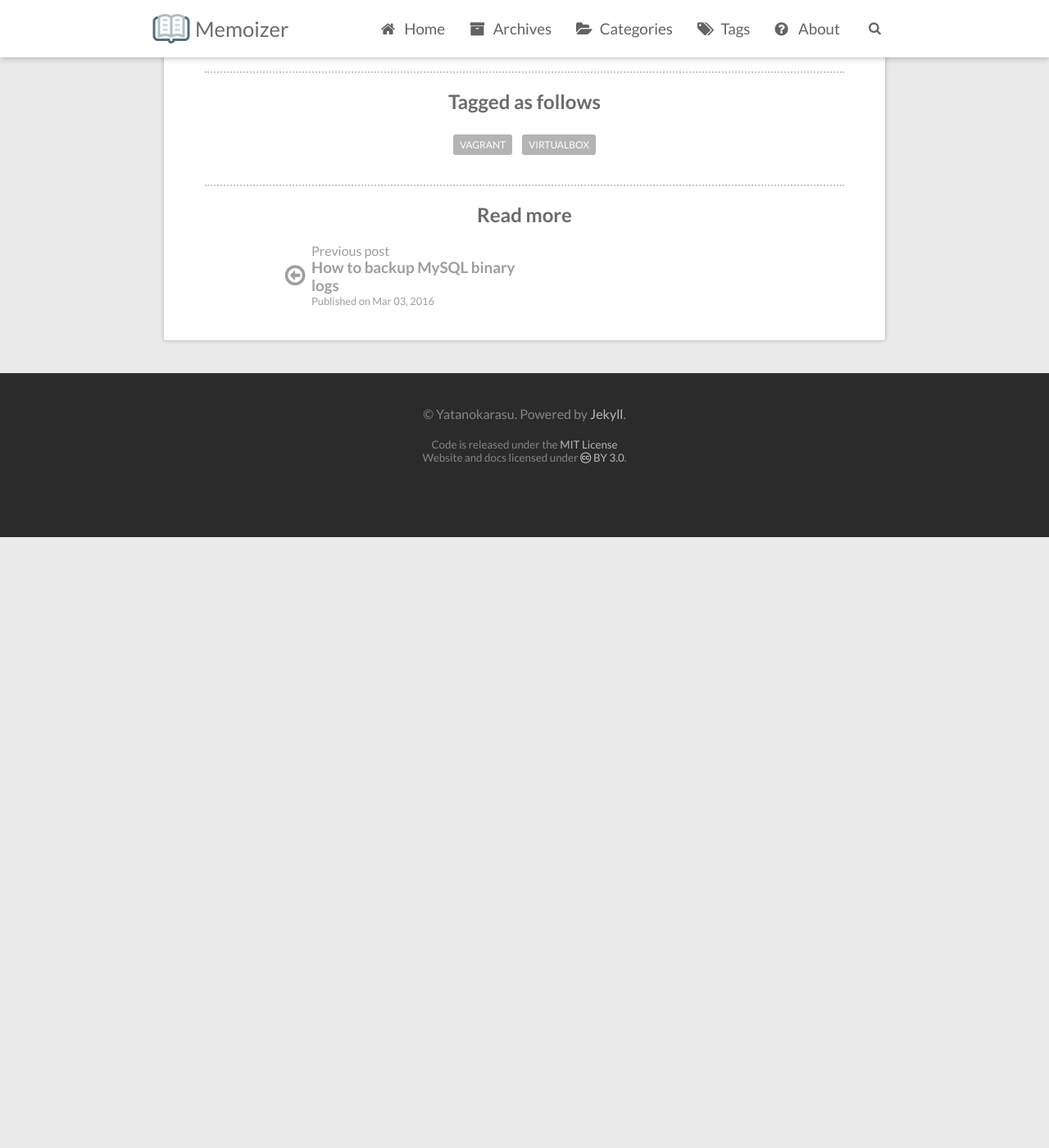
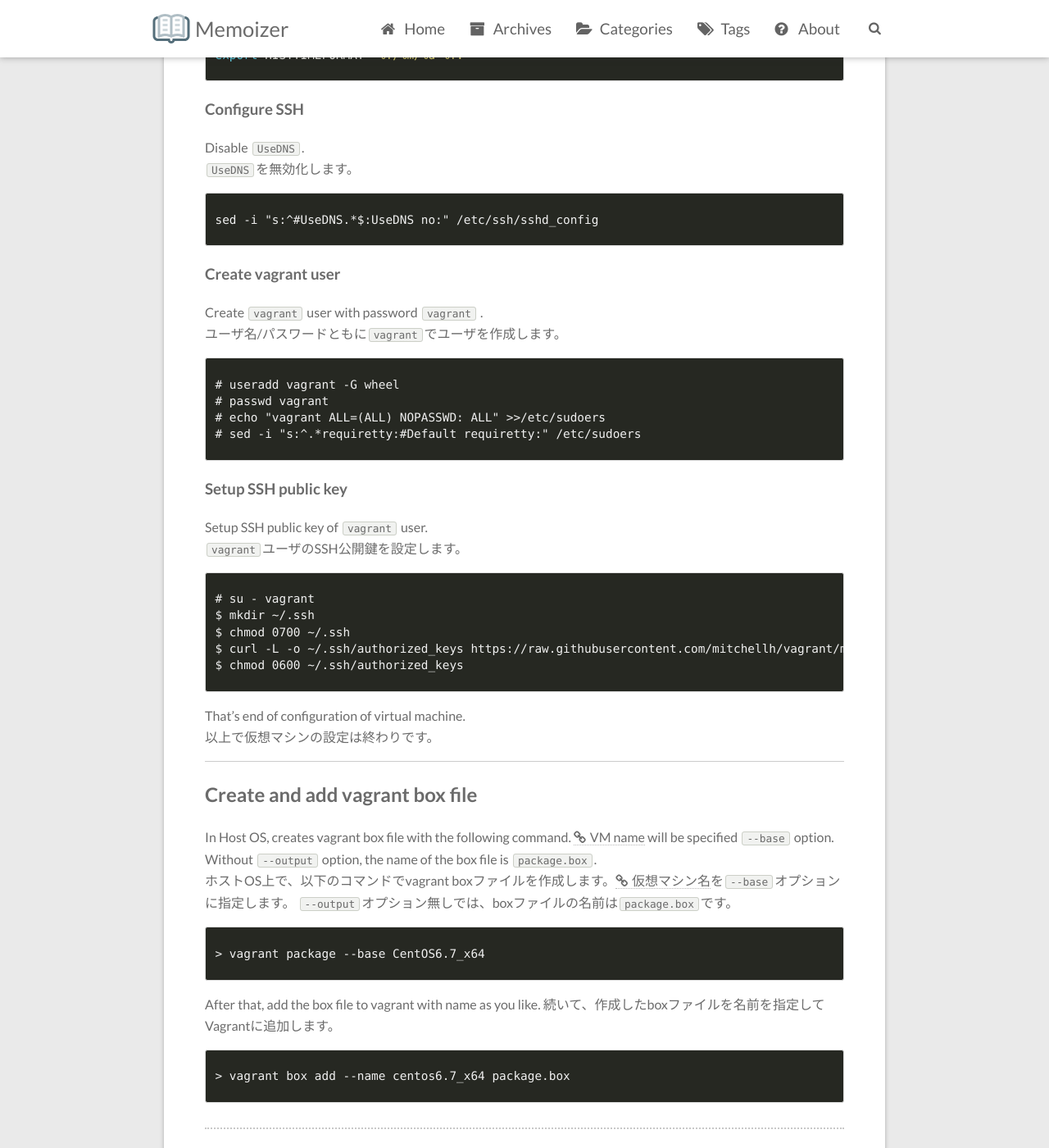
Before and after one commit to yatanokarasu/yatanokarasu.github.io, a Jekyll site: the page built from _posts/2016-03-06-create-custom-vagrant-box.md, in a window 1280 px wide and 1400 px high, scrolled down 8470 px. Shown: the whole window at 82% size. Built offline with Jekyll 4.4.1, drawn with Linux system fonts in a browser that asks for light colours; some web fonts are replaced; before the commit the page ends 9125 px from its top, so only the background shows below that; some of the changed text lies outside the part shown.

Commit message:
Update post on Mar 06, 2016.
Signed-off-by: yatanokarasu <sync.outerphase@gmail.com>

```diff
--- a/_posts/2016-03-06-create-custom-vagrant-box.md
+++ b/_posts/2016-03-06-create-custom-vagrant-box.md
@@ -45,13 +45,14 @@ Select [New] menu on toolbar.
     class="half center"
 %}
 
+{: #ref-vm-name}
 Set virtual machine name. This name will be used later when Vagrant box file.
 VM名を設定します。この名前は、Vagrant boxファイルを作成する際に使用します。
 {% include modal-image
     id="vm-name"
     src="/images/posts/20160306/virtual-box-vm-name.png"
     class="half center"
-%}
+%}}
 
 Assign virtual machine memory. RAM size is enough 512MB.
 仮想マシンのメモリを割り当てます。512MBで良いです。
@@ -130,7 +131,7 @@ You have to add rule from `127.0.0.1:2222` to `:22` (Guest IP is empty).
 %}
 
 
-## Configurations OS/Kernel parameters
+## Configure OS/Kernel parameters
 
 Login to virtual machine, and do as follows by `root` user.
 仮想マシンにログインして、以下を`root`ユーザで行います。
@@ -262,7 +263,7 @@ alias cp="cp -i"
 alias mv="mv -i"
 alias rm="rm -i"
 
-alias egrep="grep --color=auto"
+alias grep="grep --color=auto"
 alias egrep="egrep --color=auto"
 
 export EDITOR=vim
@@ -273,3 +274,66 @@ export HISTIGNORE="fg*:bg*:history*:cd*:ls*"
 export HISTSIZE=10000
 export HISTTIMEFORMAT="%Y/%m/%d %T: "
 ~~~
+
+
+### Configure SSH
+
+Disable `UseDNS`.
+`UseDNS`を無効化します。
+
+~~~
+sed -i "s:^#UseDNS.*$:UseDNS no:" /etc/ssh/sshd_config
+~~~
+
+
+### Create vagrant user
+
+Create `vagrant` user with password `vagrant` .
+ユーザ名/パスワードともに`vagrant`でユーザを作成します。
+
+~~~
+# useradd vagrant -G wheel
+# passwd vagrant
+# echo "vagrant ALL=(ALL) NOPASSWD: ALL" >>/etc/sudoers
+# sed -i "s:^.*requiretty:#Default requiretty:" /etc/sudoers
+~~~
+
+
+### Setup SSH public key
+
+Setup SSH public key of `vagrant` user.
+`vagrant`ユーザのSSH公開鍵を設定します。
+
+~~~
+# su - vagrant
+$ mkdir ~/.ssh
+$ chmod 0700 ~/.ssh
+$ curl -L -o ~/.ssh/authorized_keys https://raw.githubusercontent.com/mitchellh/vagrant/master/keys/vagrant.pub
+$ chmod 0600 ~/.ssh/authorized_keys
+~~~
+
+
+That's end of configuration of virtual machine.
+以上で仮想マシンの設定は終わりです。
+
+
+- - -
+
+## Create and add vagrant box file
+
+In Host OS, creates vagrant box file with the following command.
+[VM name](#ref-vm-name) will be specified `--base` option.
+Without `--output` option, the name of the box file is `package.box`.
+ホストOS上で、以下のコマンドでvagrant boxファイルを作成します。[仮想マシン名](#ref-vm-name)を`--base`オプションに指定します。
+`--output`オプション無しでは、boxファイルの名前は`package.box`です。
+
+~~~
+> vagrant package --base CentOS6.7_x64
+~~~
+
+After that, add the box file to vagrant with name as you like.
+続いて、作成したboxファイルを名前を指定してVagrantに追加します。
+
+~~~
+> vagrant box add --name centos6.7_x64 package.box
+~~~
--- a/_scss/_form.scss
+++ b/_scss/_form.scss
@@ -681,9 +681,6 @@ body {
         @media (orientation: portrait) {
             width:      100%;
         }
-        @media (orientation: landscape) {
-            height:     100%;
-        }
     }
 
 
```
Also changed, not shown: other parts of _posts/2016-03-06-create-custom-vagrant-box.md (+2 -2 lines).
